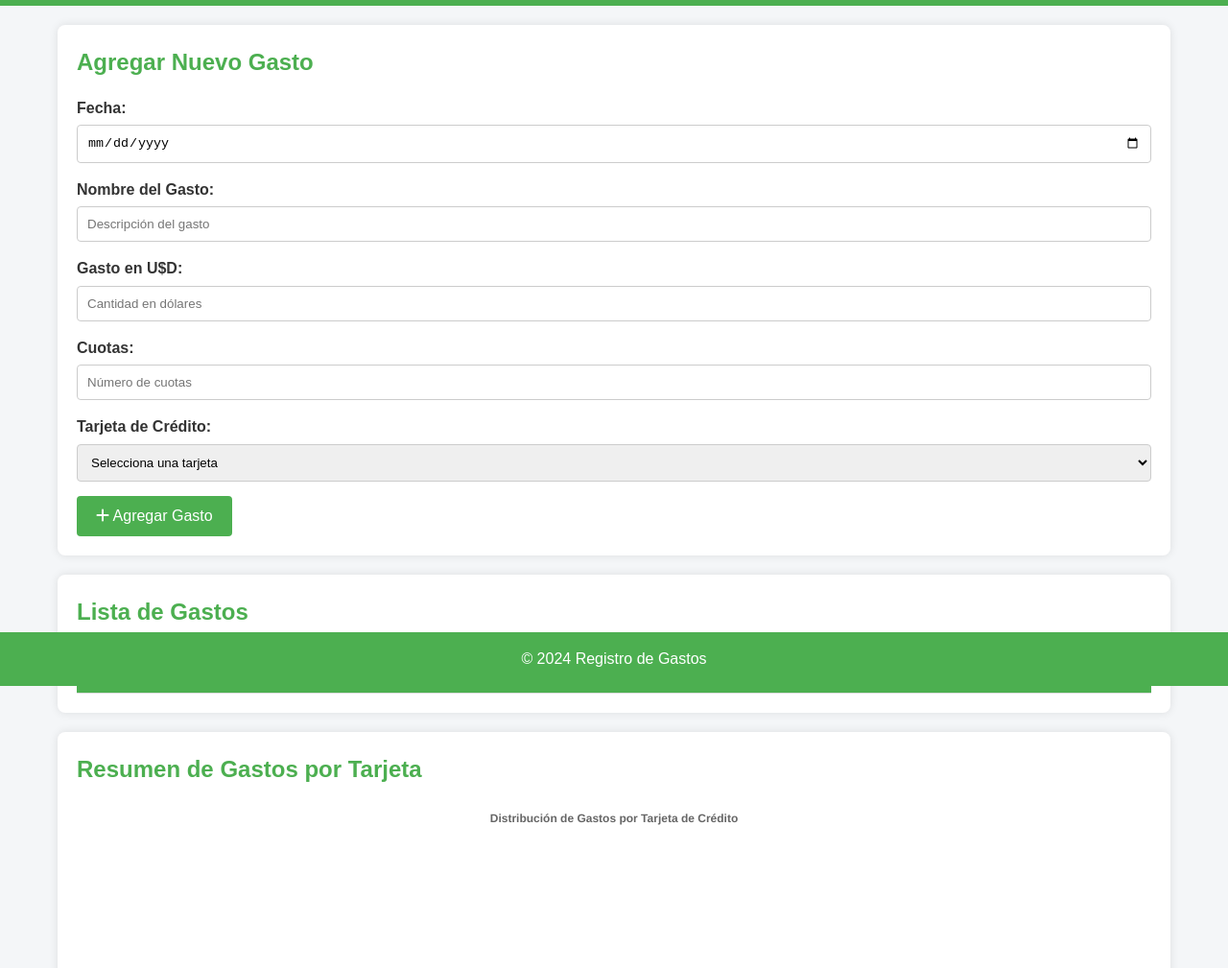
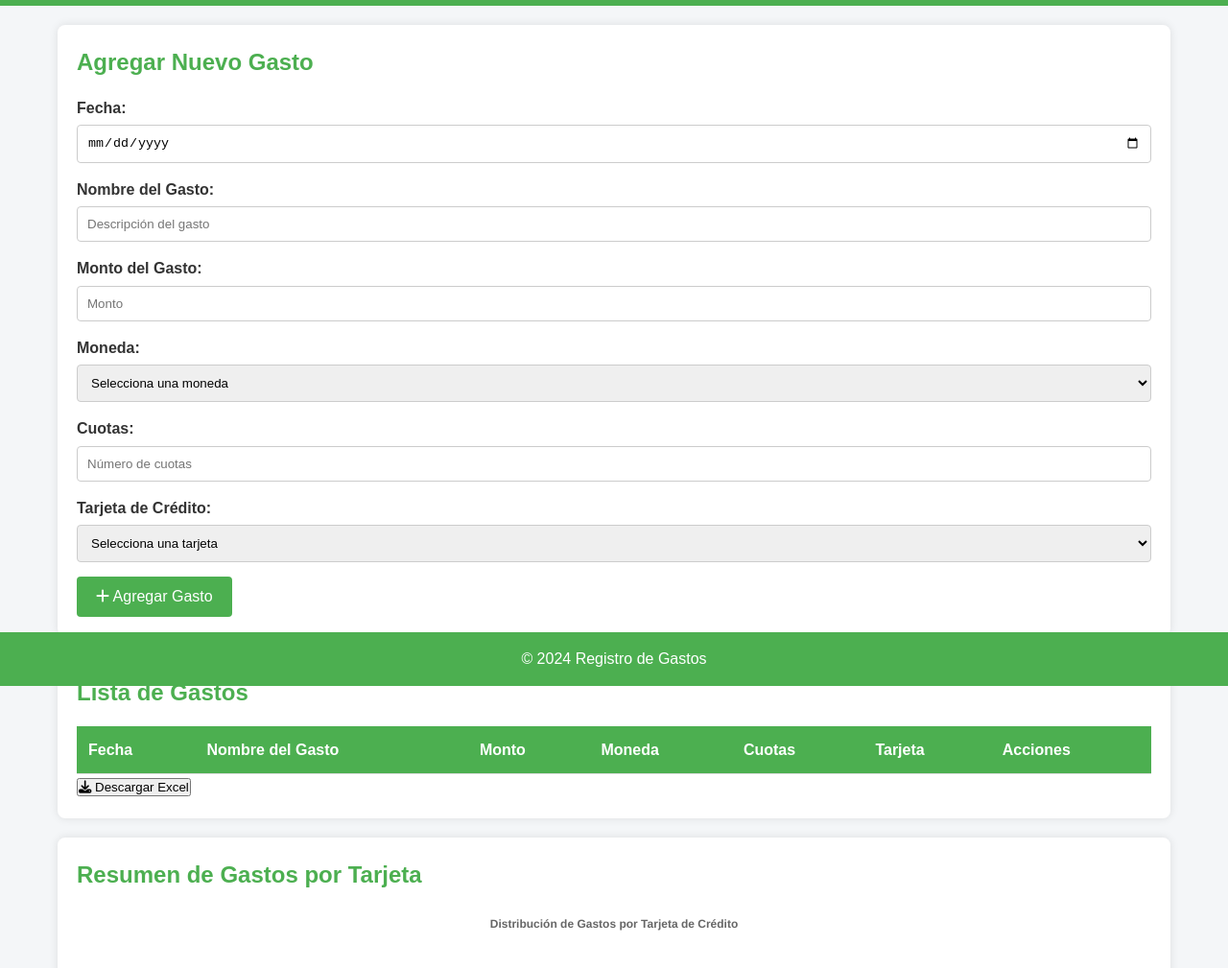
Before and after one commit to gonzalo891751/prueba2, a plain HTML site: page index.html in a window 1280 px wide. Shown: the part 85-1094 px from the top of the page at 96% size. Drawn offline with nearby package versions, Linux system fonts and the light colour scheme.

Commit message:
Update index.html

```diff
--- a/index.html
+++ b/index.html
@@ -4,9 +4,7 @@
     <meta charset="UTF-8">
     <meta name="viewport" content="width=device-width, initial-scale=1.0">
     <title>Registro de Gastos</title>
-    <!-- Enlace a Font Awesome para iconos -->
     <link rel="stylesheet" href="https://cdnjs.cloudflare.com/ajax/libs/font-awesome/6.4.0/css/all.min.css">
-    <!-- Enlace al archivo CSS -->
     <link rel="stylesheet" href="styles.css">
 </head>
 <body>
@@ -27,8 +25,16 @@
                     <input type="text" id="nombre" placeholder="Descripción del gasto" required>
                 </div>
                 <div class="form-group">
-                    <label for="gastoUSD">Gasto en U$D:</label>
-                    <input type="number" id="gastoUSD" placeholder="Cantidad en dólares" step="0.01" required>
+                    <label for="monto">Monto del Gasto:</label>
+                    <input type="number" id="monto" placeholder="Monto" step="0.01" required>
+                </div>
+                <div class="form-group">
+                    <label for="moneda">Moneda:</label>
+                    <select id="moneda" required>
+                        <option value="" disabled selected>Selecciona una moneda</option>
+                        <option value="ARS">Pesos ($)</option>
+                        <option value="USD">Dólares (USD)</option>
+                    </select>
                 </div>
                 <div class="form-group">
                     <label for="cuota">Cuotas:</label>
@@ -41,7 +47,6 @@
                         <option value="Visa">Visa</option>
                         <option value="Mastercard">Mastercard</option>
                         <option value="Amex">Amex</option>
-                        <!-- Añade más tarjetas según necesites -->
                     </select>
                 </div>
                 <button type="submit"><i class="fa fa-plus"></i> Agregar Gasto</button>
@@ -55,7 +60,8 @@
                     <tr>
                         <th>Fecha</th>
                         <th>Nombre del Gasto</th>
-                        <th>Gasto U$D</th>
+                        <th>Monto</th>
+                        <th>Moneda</th>
                         <th>Cuotas</th>
                         <th>Tarjeta</th>
                         <th>Acciones</th>
@@ -65,6 +71,7 @@
                     <!-- Las filas de gastos se agregarán dinámicamente aquí -->
                 </tbody>
             </table>
+            <button id="download-excel"><i class="fa fa-download"></i> Descargar Excel</button>
         </section>
 
         <section class="chart-section">
@@ -77,9 +84,8 @@
         <p>&copy; 2024 Registro de Gastos</p>
     </footer>
 
-    <!-- Enlace a Chart.js -->
     <script src="https://cdn.jsdelivr.net/npm/chart.js"></script>
-    <!-- Enlace al archivo JS -->
+    <script src="https://cdnjs.cloudflare.com/ajax/libs/xlsx/0.18.5/xlsx.full.min.js"></script>
     <script src="script.js"></script>
 </body>
 </html>
```
